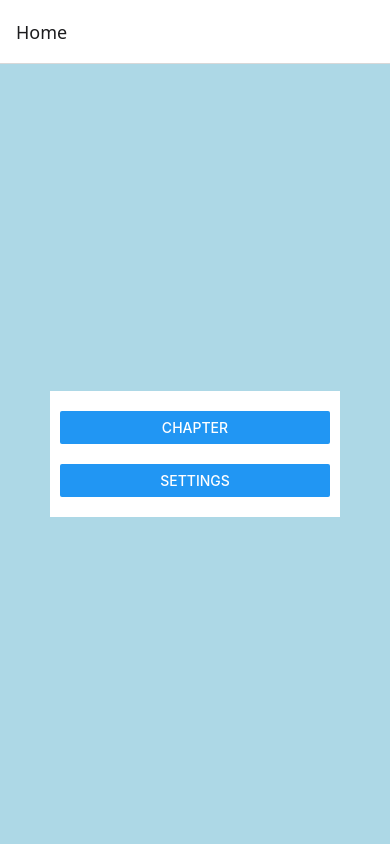
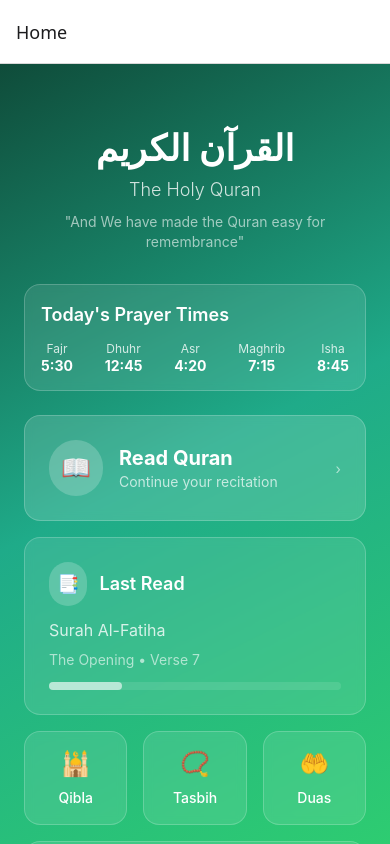
Before and after one commit to Saher-Anwar/Advanced_Quran_App, a React Native app in the folder frontend/: screen /Home in a window 390 px wide. Built offline with nearby package versions, Linux system fonts and the light colour scheme.

Commit message:
Revamped home screen

```diff
--- a/frontend/package.json
+++ b/frontend/package.json
@@ -13,6 +13,7 @@
   "dependencies": {
     "@react-navigation/native-stack": "^7.3.18",
     "expo": "^53.0.12",
+    "expo-linear-gradient": "^14.1.5",
     "expo-status-bar": "~2.2.3",
     "nativewind": "latest",
     "react": "19.0.0",
--- a/frontend/screens/HomeScreen.tsx
+++ b/frontend/screens/HomeScreen.tsx
@@ -1,39 +1,140 @@
-import { Button, StyleSheet, View } from "react-native";
-import { useNavigation } from "../hooks/useNavigation";
+import { Button, View, Text, ImageBackground, ScrollView, TouchableOpacity } from 'react-native';
+import { useNavigation } from '../hooks/useNavigation';
+import { LinearGradient } from 'expo-linear-gradient';
 
 const HomeScreen = () => {
   const navigation = useNavigation();
 
   const navigateToChapterList = () => {
-    navigation.navigate("ChapterList");
+    navigation.navigate('ChapterList');
   };
 
   return (
-    <View style={styles.page}>
-      <View style={styles.buttonsContainer}>
-        {/* List of buttons to navigate to different screens */}
-        <Button title="Chapter" onPress={navigateToChapterList} />
-        <Button title="Settings" />
-      </View>
+    <View className="flex-1">
+      {/* Background with Islamic geometric pattern */}
+      <LinearGradient
+        colors={['#0F4C3A', '#1FAB89', '#2ECC71']}
+        start={{ x: 0, y: 0 }}
+        end={{ x: 1, y: 1 }}
+        className="flex-1">
+        <ScrollView className="flex-1" showsVerticalScrollIndicator={false}>
+          {/* Header Section */}
+          <View className="px-6 pb-8 pt-16">
+            <Text className="mb-2 text-center text-4xl font-bold text-white">القرآن الكريم</Text>
+            <Text className="text-center text-lg font-light text-white/80">The Holy Quran</Text>
+            <Text className="mt-2 text-center text-sm text-white/60">
+              "And We have made the Quran easy for remembrance"
+            </Text>
+          </View>
+
+          {/* Prayer Times Card */}
+          <View className="mx-6 mb-6 rounded-2xl border border-white/20 bg-white/10 p-4 backdrop-blur-sm">
+            <Text className="mb-3 text-lg font-semibold text-white">Today's Prayer Times</Text>
+            <View className="flex-row justify-between">
+              <View className="items-center">
+                <Text className="text-xs text-white/80">Fajr</Text>
+                <Text className="font-bold text-white">5:30</Text>
+              </View>
+              <View className="items-center">
+                <Text className="text-xs text-white/80">Dhuhr</Text>
+                <Text className="font-bold text-white">12:45</Text>
+              </View>
+              <View className="items-center">
+                <Text className="text-xs text-white/80">Asr</Text>
+                <Text className="font-bold text-white">4:20</Text>
+              </View>
+              <View className="items-center">
+                <Text className="text-xs text-white/80">Maghrib</Text>
+                <Text className="font-bold text-white">7:15</Text>
+              </View>
+              <View className="items-center">
+                <Text className="text-xs text-white/80">Isha</Text>
+                <Text className="font-bold text-white">8:45</Text>
+              </View>
+            </View>
+          </View>
+
+          {/* Main Action Cards */}
+          <View className="space-y-4 px-6">
+            {/* Read Quran Card */}
+            <TouchableOpacity
+              onPress={navigateToChapterList}
+              className="rounded-2xl border border-white/20 bg-white/15 p-6 backdrop-blur-sm active:bg-white/20">
+              <View className="flex-row items-center">
+                <View className="mr-4 rounded-full bg-white/20 p-3">
+                  <Text className="text-2xl text-white">📖</Text>
+                </View>
+                <View className="flex-1">
+                  <Text className="text-xl font-bold text-white">Read Quran</Text>
+                  <Text className="text-sm text-white/70">Continue your recitation</Text>
+                </View>
+                <Text className="text-white/60">›</Text>
+              </View>
+            </TouchableOpacity>
+
+            {/* Last Read Card */}
+            <View className="rounded-2xl border border-white/20 bg-white/10 p-6 backdrop-blur-sm">
+              <View className="mb-3 flex-row items-center">
+                <View className="mr-3 rounded-full bg-white/20 p-2">
+                  <Text className="text-lg text-white">📑</Text>
+                </View>
+                <Text className="text-lg font-semibold text-white">Last Read</Text>
+              </View>
+              <Text className="mb-2 text-base text-white/80">Surah Al-Fatiha</Text>
+              <Text className="text-sm text-white/60">The Opening • Verse 7</Text>
+              <View className="mt-3 h-2 rounded-full bg-white/10">
+                <View className="h-2 w-1/4 rounded-full bg-white/60"></View>
+              </View>
+            </View>
+
+            {/* Quick Actions Grid */}
+            <View className="flex-row space-x-4">
+              <TouchableOpacity className="flex-1 items-center rounded-2xl border border-white/20 bg-white/10 p-4 backdrop-blur-sm">
+                <Text className="mb-2 text-2xl text-white">🕌</Text>
+                <Text className="text-sm font-medium text-white">Qibla</Text>
+              </TouchableOpacity>
+
+              <TouchableOpacity className="flex-1 items-center rounded-2xl border border-white/20 bg-white/10 p-4 backdrop-blur-sm">
+                <Text className="mb-2 text-2xl text-white">📿</Text>
+                <Text className="text-sm font-medium text-white">Tasbih</Text>
+              </TouchableOpacity>
+
+              <TouchableOpacity className="flex-1 items-center rounded-2xl border border-white/20 bg-white/10 p-4 backdrop-blur-sm">
+                <Text className="mb-2 text-2xl text-white">🤲</Text>
+                <Text className="text-sm font-medium text-white">Duas</Text>
+              </TouchableOpacity>
+            </View>
+
+            {/* Settings Card */}
+            <TouchableOpacity className="rounded-2xl border border-white/20 bg-white/10 p-4 backdrop-blur-sm">
+              <View className="flex-row items-center justify-between">
+                <View className="flex-row items-center">
+                  <View className="mr-3 rounded-full bg-white/20 p-2">
+                    <Text className="text-lg text-white">⚙️</Text>
+                  </View>
+                  <Text className="text-lg font-medium text-white">Settings</Text>
+                </View>
+                <Text className="text-white/60">›</Text>
+              </View>
+            </TouchableOpacity>
+          </View>
+
+          {/* Bottom Quote */}
+          <View className="mt-4 px-6 py-8">
+            <View className="rounded-2xl border border-white/10 bg-white/5 p-6">
+              <Text className="mb-2 text-center text-base italic text-white/80">
+                "وَنُنَزِّلُ مِنَ الْقُرْآنِ مَا هُوَ شِفَاءٌ وَرَحْمَةٌ لِّلْمُؤْمِنِينَ"
+              </Text>
+              <Text className="text-center text-sm text-white/60">
+                "And We send down of the Quran that which is healing and mercy for the believers"
+              </Text>
+              <Text className="mt-2 text-center text-xs text-white/40">Surah Al-Isra 17:82</Text>
+            </View>
+          </View>
+        </ScrollView>
+      </LinearGradient>
     </View>
   );
 };
 
 export default HomeScreen;
-
-const styles = StyleSheet.create({
-  page: {
-    flex: 1,
-    justifyContent: "center",
-    backgroundColor: "lightblue",
-  },
-  buttonsContainer: {
-    flexDirection: "column",
-    justifyContent: "space-between",
-    gap: 20,
-    paddingVertical: 20,
-    marginHorizontal: 50,
-    paddingHorizontal: 10,
-    backgroundColor: "white",
-  },
-});
```
Also changed, not shown: 1 other file (tests, documents, lock files or other folders).
